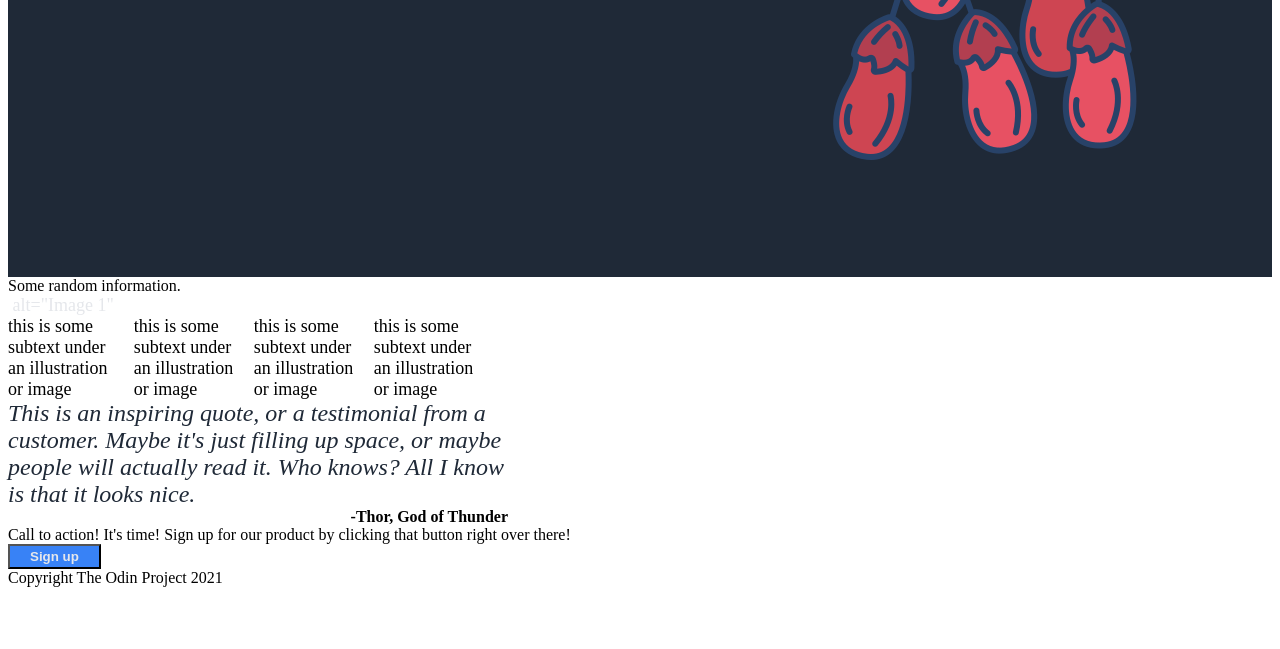
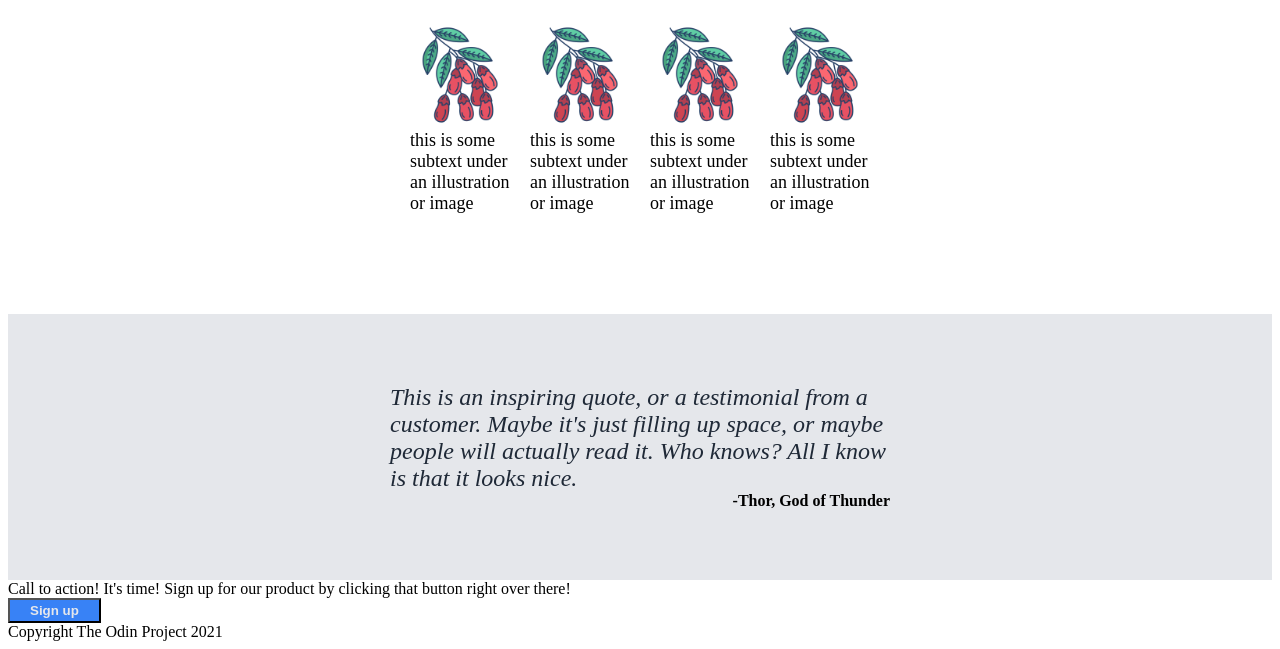
Before and after one commit to jdsrn/landing-page, a plain HTML site: page index.html in a window 1280 px wide. Shown: the part 379-1028 px from the top of the page. Before the commit the page ends 974 px from the top, so only its background shows below. Drawn offline with Linux system fonts and the light colour scheme.

Commit message:
Edit HTML in middle and quote sections

```diff
--- a/index.html
+++ b/index.html
@@ -19,7 +19,7 @@
         </div>
 
         <div class="media flipped">
-            <div class="image"><img src="img/barberry.png" alt="barberry"></div>
+            <img src="img/barberry.png" class="header-image" alt="barberry">
                 <div class="content">
                     <div class="header-main">This website is awesome.</div>
                     <div class="header-secondary">This website has some subtext that goes here under the main title. It's a smaller font and the color is lower contrast.</div>
@@ -29,27 +29,24 @@
 
     </div>
 
-    <div class="content">
-        <div class="content-title">Some random information.</div>
+    <div class="middle">
+        <div class="information-header">Some random information.</div>
         <div class="section">
             <ul>
-                <li>
-                    <img src=""> alt="Image 1"
-                    <div class="subtext">this is some subtext under an illustration or image</div></li>
-                <li>
-                    <img src="">
-                    <div class="subtext">this is some subtext under an illustration or image</div></li>
-                <li>
-                    <img src="">
-                    <div class="subtext">this is some subtext under an illustration or image</div></li>
-                <li>
-                    <img src="">
-                    <div class="subtext">this is some subtext under an illustration or image</div></li>
+                <li><img src="img/barberry.png" class="content-image" alt="Image 1"><div class="subtext">this is some subtext under an illustration or image</div></li>
+                <li><img src="img/barberry.png" class="content-image" alt="Image 2"><div class="subtext">this is some subtext under an illustration or image</div></li>
+                <li><img src="img/barberry.png" class="content-image" alt="Image 3"><div class="subtext">this is some subtext under an illustration or image</div></li>
+                <li><img src="img/barberry.png" class="content-image" alt="Image 4"><div class="subtext">this is some subtext under an illustration or image</div></li>
             </ul>
         </div>
+    </div>
+
+    <div class="quote-section">
         <div class="quote">This is an inspiring quote, or a testimonial from a customer. Maybe it's just filling up space, or maybe people will actually read it. Who knows? All I know is that it looks nice.</div>
         <div class="source">-Thor, God of Thunder</div>
     </div>
+
+
 
     <div class="end">Call to action! It's time! Sign up for our product by clicking that button right over there!</div>
     <button>Sign up</button>
```
